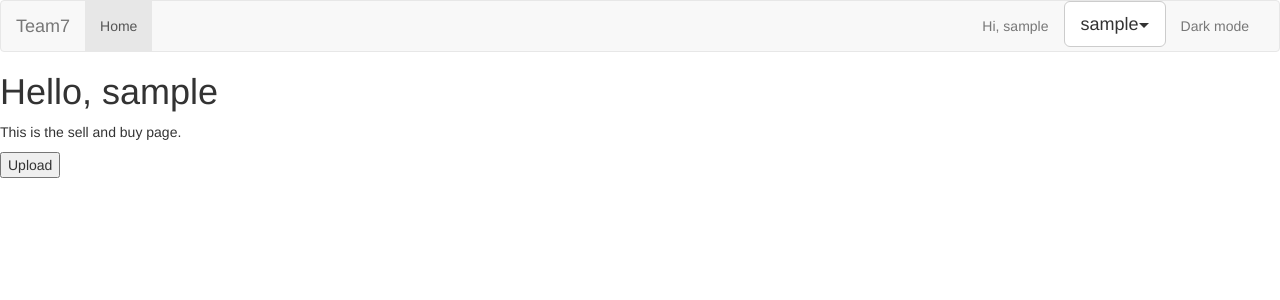
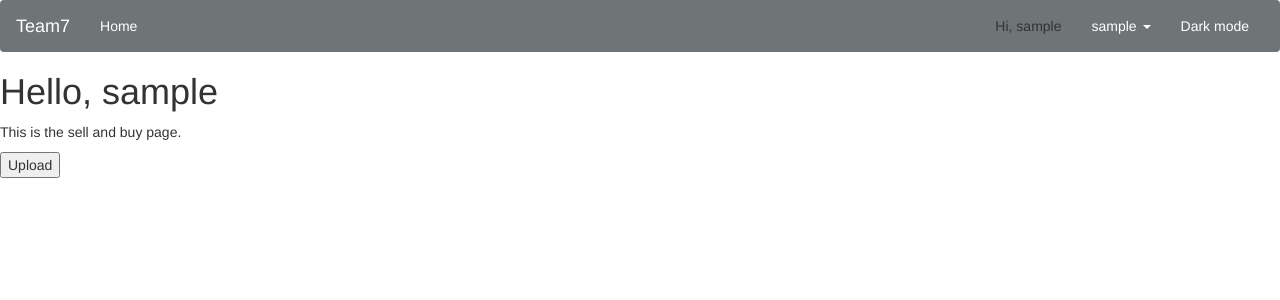
Before and after one commit to seafu47/CMPE131_final-project, a Flask app: page / in a window 1280 px wide. Shown: the top 300 px of the page. Run offline with Flask 2, Linux system fonts and the light colour scheme; the visitor is signed in with stand-in values (Sample User, id 1); data comes from the database, SQL or seed files in the repository; some libraries are stand-ins or nearby versions.

Commit message:
fixed format style/looking

```diff
--- a/teamproject/app/templates/navbar.html
+++ b/teamproject/app/templates/navbar.html
@@ -1,4 +1,4 @@
-<nav class="navbar navbar-default">
+<nav class="navbar navbar-light" style="background-color: #6F7476;">
   <div class="container-fluid">
     <!-- Brand and toggle get grouped for better mobile display -->
     <div class="navbar-header">
@@ -8,30 +8,33 @@
         <span class="icon-bar"></span>
         <span class="icon-bar"></span>
       </button>
-      <a class="navbar-brand" href="#">Team7</a>
+      <a class="navbar-brand" href="#" style="color: white">Team7</a>
     </div>
 
     <!-- Collect the nav links, forms, and other content for toggling -->
     <div class="collapse navbar-collapse" id ="bs-example-navbar-collapse-1">
       <ul class="nav navbar-nav">
         <li class="{% if request.endpoint == 'index' %}active{% endif %}" >
-          <a href="{{ url_for('index') }}">Home</a>
+          <a href="{{ url_for('index') }}" style="color: white">Home</a>
         </li>
       </ul>
       <ul class="nav navbar-nav navbar-right">
         {% if not current_user.is_authenticated %}
           <li class="{% if request.endpoint == 'login' %}active{% endif %}" >
-            <a href="{{ url_for('login') }}">Login</a>
+            <a href="{{ url_for('login') }}" style="color: white">Login</a>
           </li>
           <li class="{% if request.endpoint == 'register' %}active{% endif %}" >
-            <a href="{{ url_for('register') }}">Register</a>
+            <a href="{{ url_for('register') }}" style="color: white">Register</a>
           </li>
         {% else %}
           <p class="navbar-text">Hi, {{ current_user.username }}</p>
-          <li class="btn-group">
-            <button class="btn btn-default btn-lg dropdown-toggle" type="button" id="dropdownMenu1"
+          <li class="dropdown">
+            <!--
+            <button class="btn btn-default dropdown-toggle" type="button" id="dropdownMenu1"
                     data-toggle="dropdown" aria-haspopup="true" aria-expanded="true" >{{ current_user.username }}<span class="caret"></span>
             </button>
+            -->
+            <a href="#" style="color: white" class="dropdown-toggle" data-toggle="dropdown" role="button" aria-haspopup="true" aria-expanded="false">{{ current_user.username }} <span class="caret"></span></a>
             <ul class="dropdown-menu" aria-label="dropdownMenu1">
               <li class="{% if request.endpoint == 'profile' %}active{% endif %}">
                 <a href="{{ url_for('profile') }}">Profile</a>
@@ -53,7 +56,7 @@
           -->
         {% endif %}
         <li>
-          <a class = "button" onclick="darkMode()">Dark mode</a>
+          <a class = "button" style="color: white" onclick="darkMode()">Dark mode</a>
         </li>
       </ul>
     </div><!-- /.navbar-collapse -->
```
